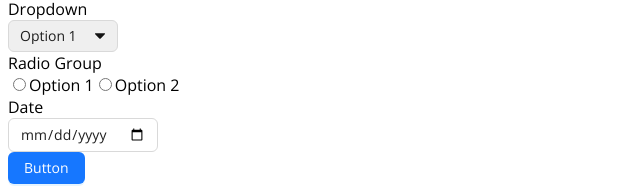
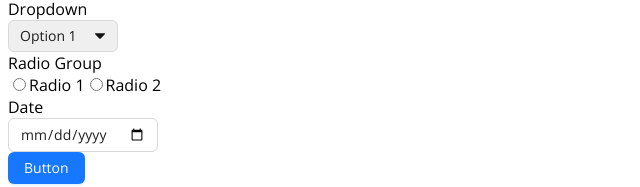
Before and after one commit to HahaHopeless/ez-form-maker, a React (Create React App) app: page / in a window 1280 px wide. Shown: the part 236-423 px from the top of the page, without its empty margins (0-640 px from the left). Built offline with nearby package versions, Linux system fonts and the light colour scheme.

Commit message:
updated styles and validation

```diff
--- a/src/components/DatePicker/DatePicker.tsx
+++ b/src/components/DatePicker/DatePicker.tsx
@@ -5,6 +5,7 @@ import { RadioGroupProps, OptionsProps } from "../../types";
 const DatePicker: React.FC<RadioGroupProps> = ({
   required,
   id,
+  error,
   label,
   value,
   options,
@@ -18,7 +19,9 @@ const DatePicker: React.FC<RadioGroupProps> = ({
         name={id}
         type='date'
         onChange={props.onChange}
-        className={`ez-form-maker-datepicker ${props.className}`}
+        className={`ez-form-maker-datepicker ${
+          required && error && "--error"
+        } ${error && "--error"} ${props.className}`}
       />
     </div>
   );
--- a/src/components/DatePicker/styles.css
+++ b/src/components/DatePicker/styles.css
@@ -1,3 +1,9 @@
+.ez-form-maker-datepicker.--error {
+  border: 1px solid rgba(255, 0, 0, 1);
+  box-shadow: 0 0 0 2px rgba(255, 0, 0, 0.1);
+  transition: all 0.2s ease-in;
+}
+
 .ez-form-maker-datepicker {
   height: 32px;
   min-width: 110px;
--- a/src/components/Result/Result.tsx
+++ b/src/components/Result/Result.tsx
@@ -21,6 +21,10 @@ export default function Result() {
   const { formData } = useContext(AppContext);
   const [jsonStateObject, setJsonStateObject] = useState<JSONStateObject>({});
   const [isFormDirty, setIsFormDirty] = useState<boolean>(false);
+
+  React.useEffect(() => {
+    console.log("jsonStateObject: ", jsonStateObject);
+  }, [jsonStateObject]);
 
   const jsonToState = () => {
     //Have a fresh empty JSON to fill it with key:value
@@ -53,6 +57,7 @@ export default function Result() {
         item.required &&
         (_.isEmpty(item.value) || !_.isString(item.value.trim()))
     );
+    console.log(requiredItemsEmpty);
     if (requiredItemsEmpty) {
       setIsFormDirty(true);
     } else {
@@ -116,7 +121,8 @@ export default function Result() {
         return (
           <Button
             {...buttonProps(item, idx)}
-            onClick={() => {
+            onClick={(e) => {
+              e.preventDefault();
               validateForm();
             }}
           >
--- a/src/components/TextArea/styles.css
+++ b/src/components/TextArea/styles.css
@@ -1,5 +1,6 @@
 .ez-form-maker-textarea.--error {
-  border: 2px solid red;
+  border: 1px solid rgba(255, 0, 0, 1);
+  box-shadow: 0 0 0 2px rgba(255, 0, 0, 0.1);
   transition: all 0.2s ease-in;
 }
 
--- a/src/components/TextField/TextField.tsx
+++ b/src/components/TextField/TextField.tsx
@@ -19,8 +19,8 @@ const TextField: React.FC<TextFieldProps> = ({
       <input
         {...props}
         className={`ez-form-maker-textfeild ${required && error && "--error"} ${
-          props.className
-        }`}
+          error && "--error"
+        } ${props.className}`}
         onChange={props.onChange}
         value={props.value}
       ></input>
--- a/src/context.tsx
+++ b/src/context.tsx
@@ -27,6 +27,7 @@ export const AppContextProvider = ({ children }: AppProviderProps) => {
       control: "textfield",
       id: "textfield",
       label: "Text Field",
+      required: "true",
     },
     {
       control: "textarea",
@@ -35,7 +36,7 @@ export const AppContextProvider = ({ children }: AppProviderProps) => {
     },
     {
       control: "dropdown",
-      type: "dropdown",
+      id: "dropdown",
       label: "Dropdown",
       options: [
         {
@@ -50,16 +51,16 @@ export const AppContextProvider = ({ children }: AppProviderProps) => {
     },
     {
       control: "radiogroup",
-      type: "radiogroup",
+      id: "radiogroup",
       label: "Radio Group",
       options: [
         {
-          value: "1",
-          label: "Option 1",
+          value: "3",
+          label: "Radio 1",
         },
         {
-          value: "2",
-          label: "Option 2",
+          value: "4",
+          label: "Radio 2",
         },
       ],
     },
```
